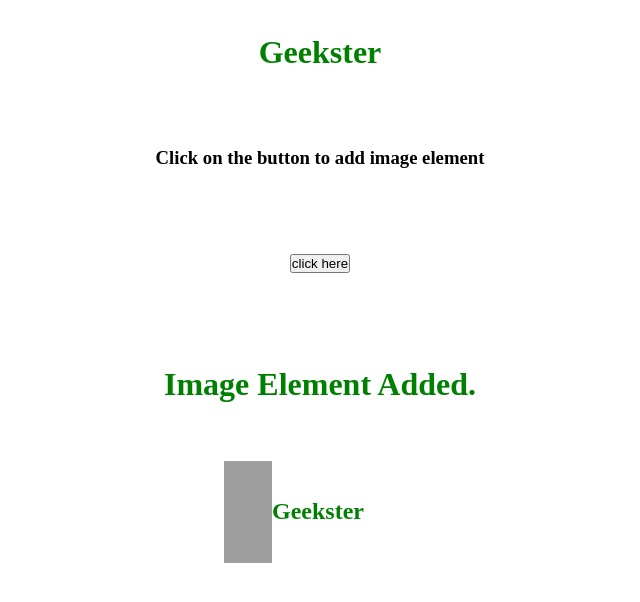
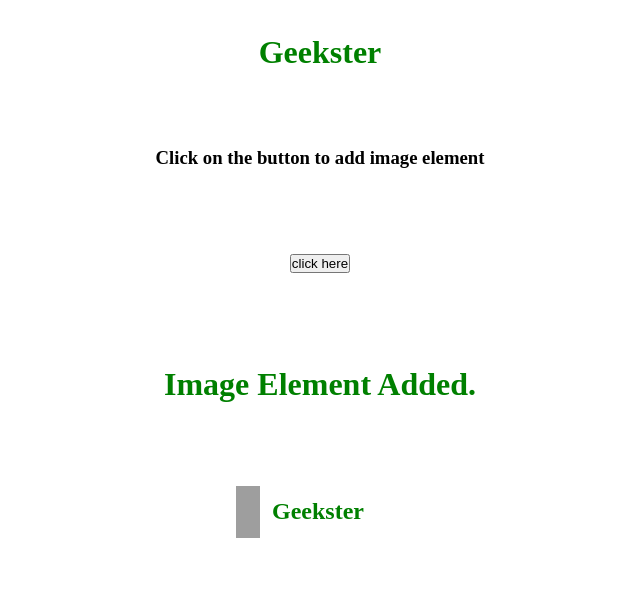
Before and after one commit to sachinbiswal/geeksterAJS402-01, a plain HTML site: page index.html in a window 1280 px wide. Both pictures are taken after a click on the button "click here". Shown: the whole page, without its empty margins (320-960 px from the left). Drawn offline with Linux system fonts and the light colour scheme; grey boxes are pictures that could not be loaded.

Commit message:
Update index.html

```diff
--- a/index.html
+++ b/index.html
@@ -4,7 +4,7 @@
     <meta charset="UTF-8">
     <meta http-equiv="X-UA-Compatible" content="IE=edge">
     <meta name="viewport" content="width=device-width, initial-scale=1.0">
-    <title>Document</title>
+    <title>Advance JS Assignment</title>
     <style>
         *{
             margin: 0;
@@ -111,8 +111,8 @@
 
                 const pic=document.getElementById("pic")
                 pic.src="https://media.glassdoor.com/sqll/5183780/geekster-squareLogo-1626161484799.png"
-                pic.style.width="100%"
-                pic.style.height="100%"
+                pic.style.width="50%"
+                pic.style.height="50%"
 
 
                 const p2=document.getElementById("p2")
```
